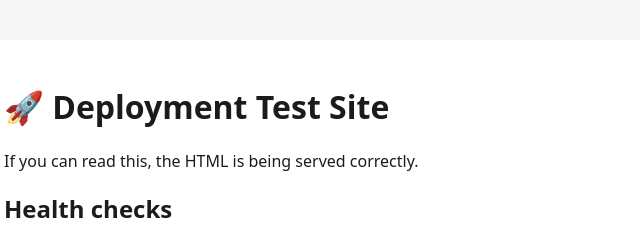
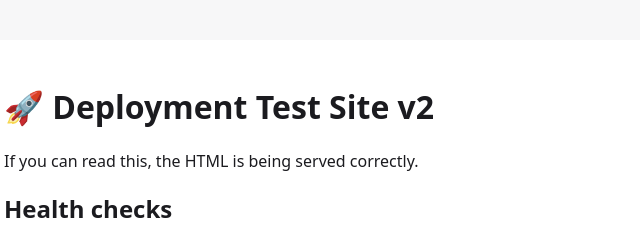
Before and after one commit to Velora23/test-website, a website: page index.html in a window 1280 px wide. Shown: the top 240 px of the page, 316-956 px from the left. Drawn offline with Linux system fonts and the light colour scheme; no server answers.

Commit message:
Update header text for deployment test site

```diff
--- a/index.html
+++ b/index.html
@@ -8,7 +8,7 @@
 </head>
 <body>
   <main>
-    <h1>🚀 Deployment Test Site</h1>
+    <h1>🚀 Deployment Test Site v2</h1>
     <p>If you can read this, the HTML is being served correctly.</p>
     <h2>Health checks</h2>
     <ul id="checks">
```
